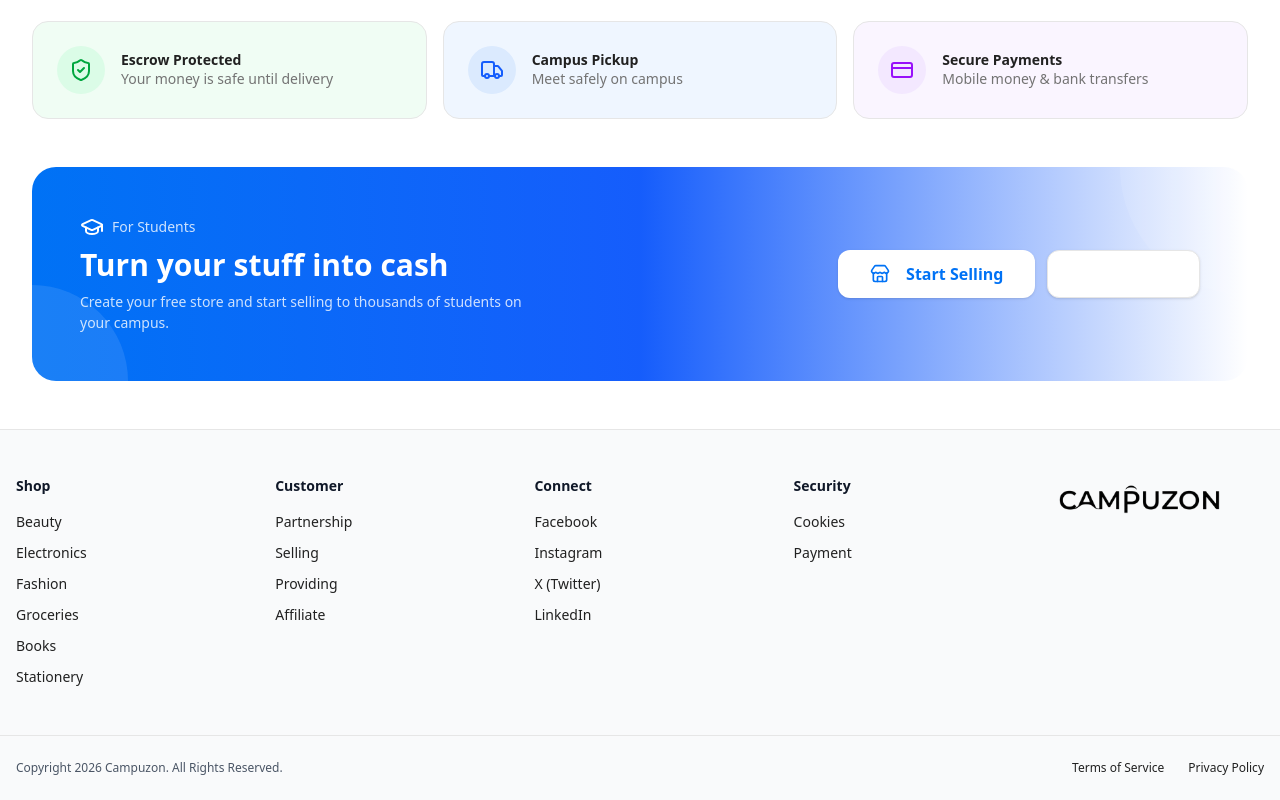
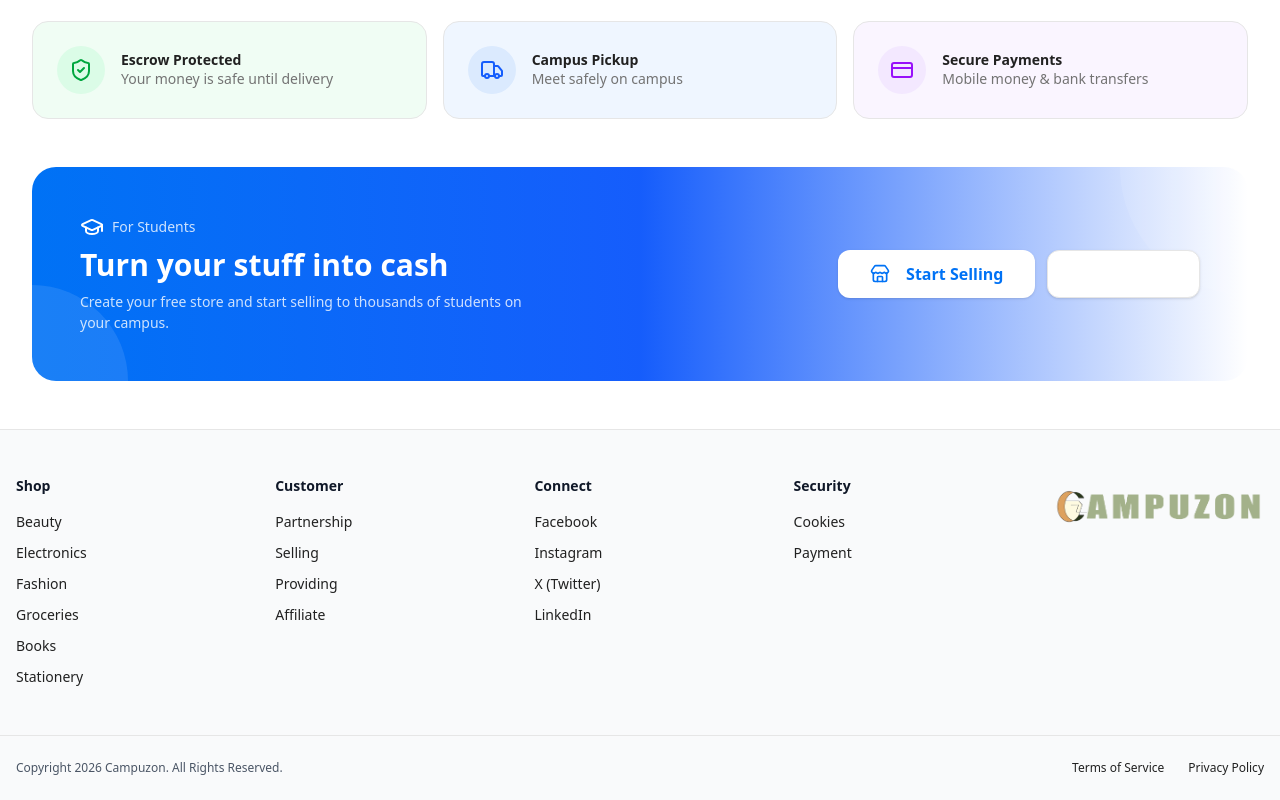
Before and after one commit to Kwasi-1/campuzon_test, a React app: page / in a window 1280 px wide. Shown: the part 2872-3672 px from the top of the page. Built offline with nearby package versions, Linux system fonts and the light colour scheme; no server answers; the HTML template or start-up script is replaced by a standard one.

Commit message:
feat: update logo in Footer component and adjust image size in StoreHeader component for improved branding

```diff
--- a/src/components/layout/Footer.tsx
+++ b/src/components/layout/Footer.tsx
@@ -1,12 +1,12 @@
 import { Link } from "react-router-dom";
-import logo from "@/assets/images/campuzon_logo.png";
+import logo from "@/assets/images/CAMPUZONV2LT.png";
 import { CATEGORY_OPTIONS } from "@/lib/utils";
 
 export function Footer() {
   const currentYear = new Date().getFullYear();
 
   return (
-    <footer className="bg-gray-50 mt-auto border-t border-gray-200">
+    <footer className="bg-gray-50 mt-auto border-t border-border">
       {/* Main Footer Content */}
       <div className="container mx-auto px-4 py-12">
         <div className="grid grid-cols-2 md:grid-cols-3 lg:grid-cols-5 gap-8 lg:gap-12">
@@ -145,7 +145,7 @@ export function Footer() {
               <img
                 src={logo}
                 alt="Campuzon"
-                className="h-10 object-contain"
+                className="h-10 md:h-14 object-contain"
               />
             </Link>
           </div>
--- a/src/components/store/StoreHeader.tsx
+++ b/src/components/store/StoreHeader.tsx
@@ -34,7 +34,7 @@ export function StoreHeader({
       {/* Hero Banner Carousel */}
       {hasHeroBanner && (
         <div className="relative bg-gradient-to-r from-gray-900 to-gray-800 overflow-hidden">
-          <div className="relative h-32 sm:h-40 md:h-48">
+          <div className="relative h-32 sm:h-40 md:h-52">
             {store.banner ? (
               <img
                 src={store.banner}
```
